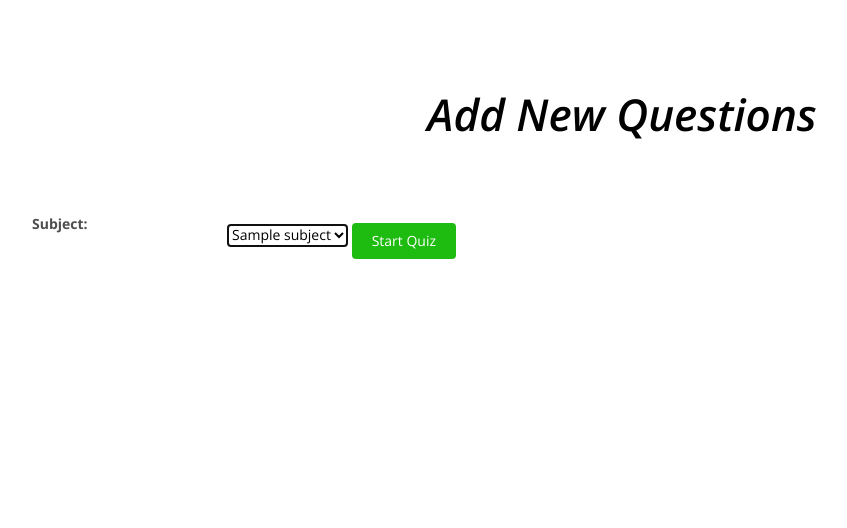
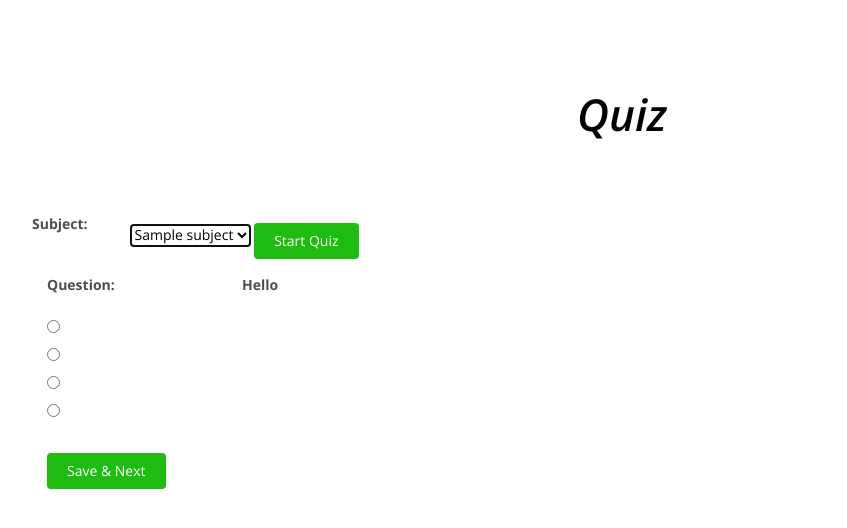
Before and after one commit to mrashidcit/azzuha-lms, a Laravel app: page /quiz in a window 1280 px wide. Shown: the part 125-653 px from the top of the page, without its empty margins (38-885 px from the left). Run offline with Laravel 8, Linux system fonts and the light colour scheme; tables that the repository leaves empty hold one stand-in row (values such as "Sample post"); settings files or empty folders that the repository lacks are supplied.

Commit message:
some functionality of quiz is working

```diff
--- a/public/js/quiz/quiz.js
+++ b/public/js/quiz/quiz.js
@@ -2,8 +2,17 @@
 
 $(document).ready(function(){
 
-    // contains id of currently selected subject
-    var subject_id;
+    $('#subject-info').hide();
+
+
+
+    // contains info of currently selected subject
+    var currentSubject = {id: '', name: 'default' };
+    var questions = [];
+
+    var totalQuestions;
+    var currentIndex = 0;
+    var currentQuestion;
 
     $.ajaxSetup({
         headers: {
@@ -16,40 +25,97 @@ $(document).ready(function(){
 
         e.preventDefault();
 
-        subject_id = $('#subject_id  option:selected').val();
+        currentSubject.id = $('#subject_id  option:selected').val();
+        currentSubject.name = $('#subject_id  option:selected').text();
 
-        console.log('subject_id = ' + subject_id );
+        console.log(currentSubject);
 
+        console.log('subject_id = ' + currentSubject.id );
 
-        var token = $('meta[name="csrf-token"]').attr('content');
-        /*
-
-
-        $.get("quiz/start-quiz/" + 1 , function(data, status){
-            console.log(JSON.stringify(data['questions']));
-            console.log("Status: " + status);
-        });
-
-        /*
-
-        $.get("/subjects", function(data, status){
-            console.log(JSON.stringify(data['subjects']) );
-            console.log("Status: " + status);
-
-        });
-         */
-
-
-        console.log('Token = ' + token);
-        console.log('Button Clicked');
+        $.get("quiz/start-quiz/" + currentSubject.id , function(data, status){
+            questions = JSON.stringify(data['questions']);
+            questions = JSON.parse(questions);
+            totalQuestions = questions.length;
 
 
 
-        /*
-        $.get("", function(data, status){
-            console.log(data);
+            resetCurrentIndex();
+            // console.log(questions);
+            // console.log(JSON.stringify(data['questions']));
+            console.log("Status: " + status);
+
+            hideSubjectMenu();
+
+            show(questions[currentIndex++]);
         });
-        */
+
     });
 
+    // Show Question in Control
+
+    function show(question){
+        currentQuestion = question;
+        $('#question').text(question.question);
+        $('#a').text(question.a);
+        $('#b').text(question.b);
+        $('#c').text(question.c);
+        $('#d').text(question.d);
+
+        console.log('show');
+        console.log("currentQuestion = " ,currentQuestion);
+
+    }
+
+    $('#next').click(function(e){
+       e.preventDefault();
+        console.log('Move next');
+        next();
+    });
+
+    // Reset currentIndex Value
+    function resetCurrentIndex(){
+        currentIndex = 0;
+        return ;
+    }
+
+
+    // Move to the Next Question
+    function next(){
+        if (!(currentIndex < questions.length)){
+            console.log('quiz completed ' + currentIndex);
+            return ;
+        }
+
+        show(questions[currentIndex++]);
+        updateOtherValues();
+
+    }
+
+    // Hide Subject Menu
+    function hideSubjectMenu(){
+        var state =  $('#select-subject').hide();
+
+        // If we are hiding SubjectMenu
+        // then we need to show SubjectInfo.
+        showSubjectInfo();
+
+    }
+
+    // Show Subject Info If Subject is selected by user
+    function showSubjectInfo(){
+        $('#subject-info').show();
+        $('#subject-name').text(currentSubject.name);
+
+        // currentIndex + 1 becuase index is starting
+        // from 0
+        $('#current-question').text(currentIndex + 1);
+        $('#total-questions').text(questions.length);
+    }
+
+    // Update other needed values after moveNext()
+    function updateOtherValues(){
+        $('#current-question').text(currentIndex);
+        $('#total-questions').text(questions.length);
+    }
+
 });
--- a/resources/views/quiz/select-subject.blade.php
+++ b/resources/views/quiz/select-subject.blade.php
@@ -1,6 +1,7 @@
 <!DOCTYPE html>
 <html lang="en">
 @include('layout.internal')
+<link href="{{ asset('css/quiz/quiz.css') }}" rel="stylesheet">
 @yield('head')
 <body>
 @yield('header')
@@ -9,7 +10,7 @@
     <div class="container">
         <div class="center">
 
-            <h2 class="custom-heading">Add New Questions</h2>
+            <h2 class="custom-heading">Quiz</h2>
 
             @if (session('status'))
                 <div class="alert alert-success">
@@ -19,13 +20,13 @@
         <!-- <p class="lead">Sed do eiusmod tempor incididunt ut labore et dolore magna aliqua.</p> -->
         </div>
 
-        <div>
+        <div id="select-subject">
             <form method="get" action="">
 
                 {{ csrf_field() }}
 
                  <div class="form-group row">
-                    <label for="correct_option" class="col-sm-2 col-form-label">Subject:</label>
+                    <label for="correct_option" class="col-sm-1 col-form-label">Subject:</label>
                     <div class="col-sm-10" >
                         <select id="subject_id" required name="subject_id" class="custom-select" autofocus>
                             @foreach($subjects as $subject)
@@ -42,16 +43,85 @@
                 </div>
 
 
+            </form>
+        </div>
 
+        <div id="subject-info">
+            <div class="row">
+                <label for="question" class="col-sm-2 col-form-label">Subject: </label>
+                <div class="col-sm-10">
+                    <label id="subject-name" class="col-form-label"></label>
 
+                </div>
+            </div>
+            <div class="row">
+                <div class="col-sm-10">
+                    <span>
+                        Question
+                            <span id="current-question"></span>
+                                of
+                            <span id="total-questions"></span>
+                    </span>
+                </div>
+            </div>
 
+        </div>
 
-            </form>
+        <div id="app-quiz">
+                <div class="container">
+                    <form>
+                        <div class="form-group row">
+                            <label for="question" class="col-sm-2 col-form-label">Question: </label>
+                            <div class="col-sm-10">
+                                <label id="question" class="col-form-label">Hello</label>
+                            </div>
+                        </div>
 
-            <div id="app-quiz">
+                        <fieldset class="form-group">
+                            <div class="row">
+
+                                <div class="col-sm-10">
+                                    <div class="form-check">
+                                        <label class="form-check-label">
+                                            <input class="form-check-input" type="radio" name="opt" id="" value="a" >
+                                            <span id="a"></span>
+                                        </label>
+                                    </div>
+                                    <div class="form-check">
+                                        <label class="form-check-label">
+                                            <input class="form-check-input" type="radio" name="opt" id="" value="b">
+                                            <span id="b"></span>
+
+                                        </label>
+                                    </div>
+                                    <div class="form-check">
+                                        <label class="form-check-label">
+                                            <input class="form-check-input" type="radio" name="opt" id="" value="c">
+                                            <span id="c"></span>
+                                        </label>
+                                    </div>
+                                    <div class="form-check">
+                                        <label class="form-check-label">
+                                            <input class="form-check-input" type="radio" name="opt" id="" value="d">
+                                            <span id="d"></span>
+                                        </label>
+                                    </div>
+                                </div>
+                            </div>
+                        </fieldset>
+
+                        <div class="form-group row">
+                            <div class="col-sm-10">
+                                <button id="next" type="submit" class="btn btn-primary">
+                                    Save & Next
+                                </button>
+                            </div>
+                        </div>
+                    </form>
+                </div>
 
             </div>
-        </div>
+
 
     </div>
 </section>
```
Also changed, not shown: database/migrations/2017_09_06_070425_modify_questions_table.php (added), public/css/quiz/quiz.css (added).
